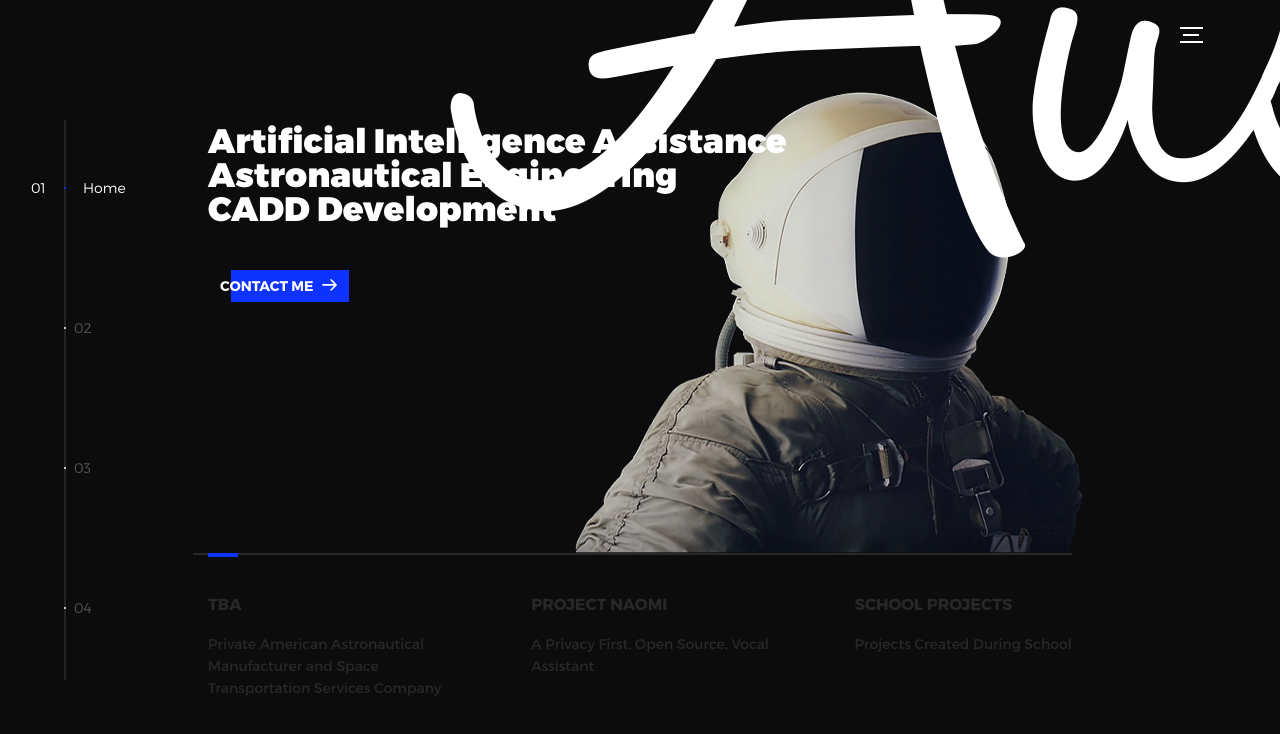
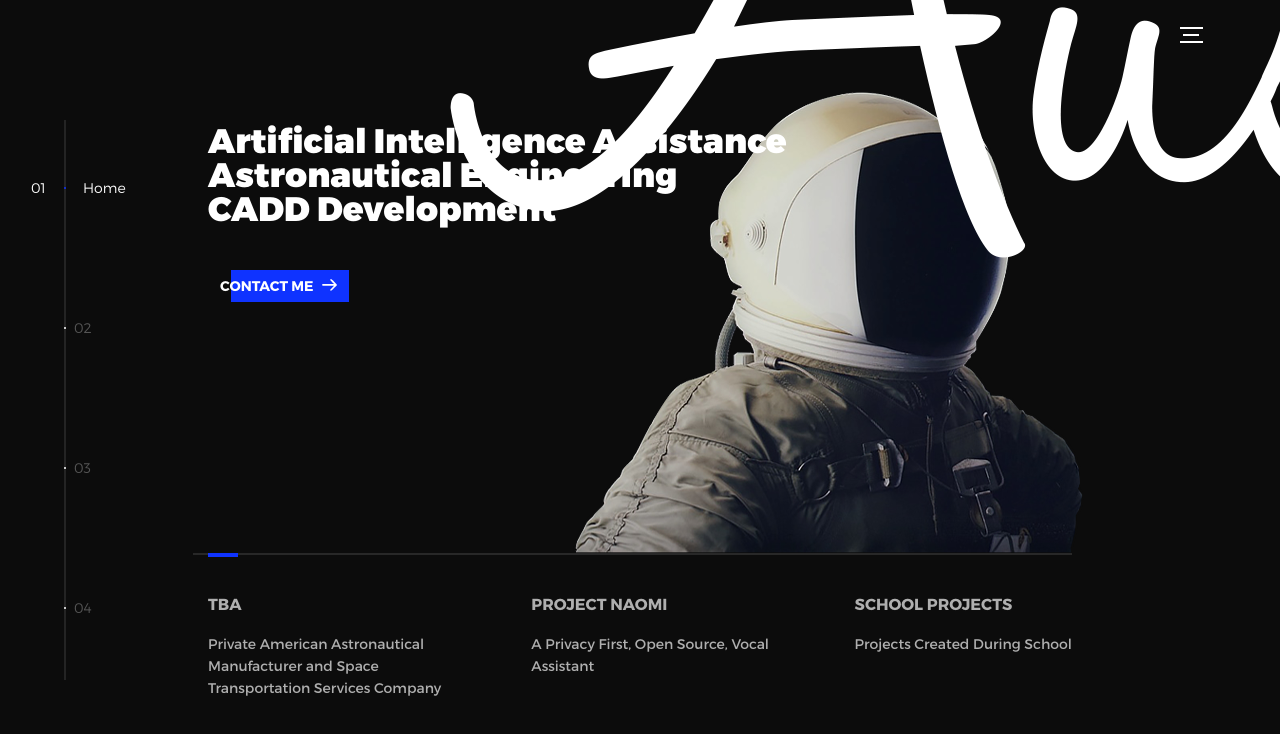
Before and after one commit to AustinCasteel/austincasteel.github.io, a plain HTML site: page index.html in a window 1280 px wide. Drawn offline with nearby package versions, Linux system fonts and the light colour scheme.

Commit message:
intro text color

```diff
--- a/assets/css/main.css
+++ b/assets/css/main.css
@@ -662,7 +662,7 @@ body{
 .intro--options>a{
     max-width:250px;
     text-decoration:none;
-    color:#282828;
+    color:rgb(175, 175, 175);
     -webkit-transition:color .2s ease-in-out;
     transition:color .2s ease-in-out
 }
```
